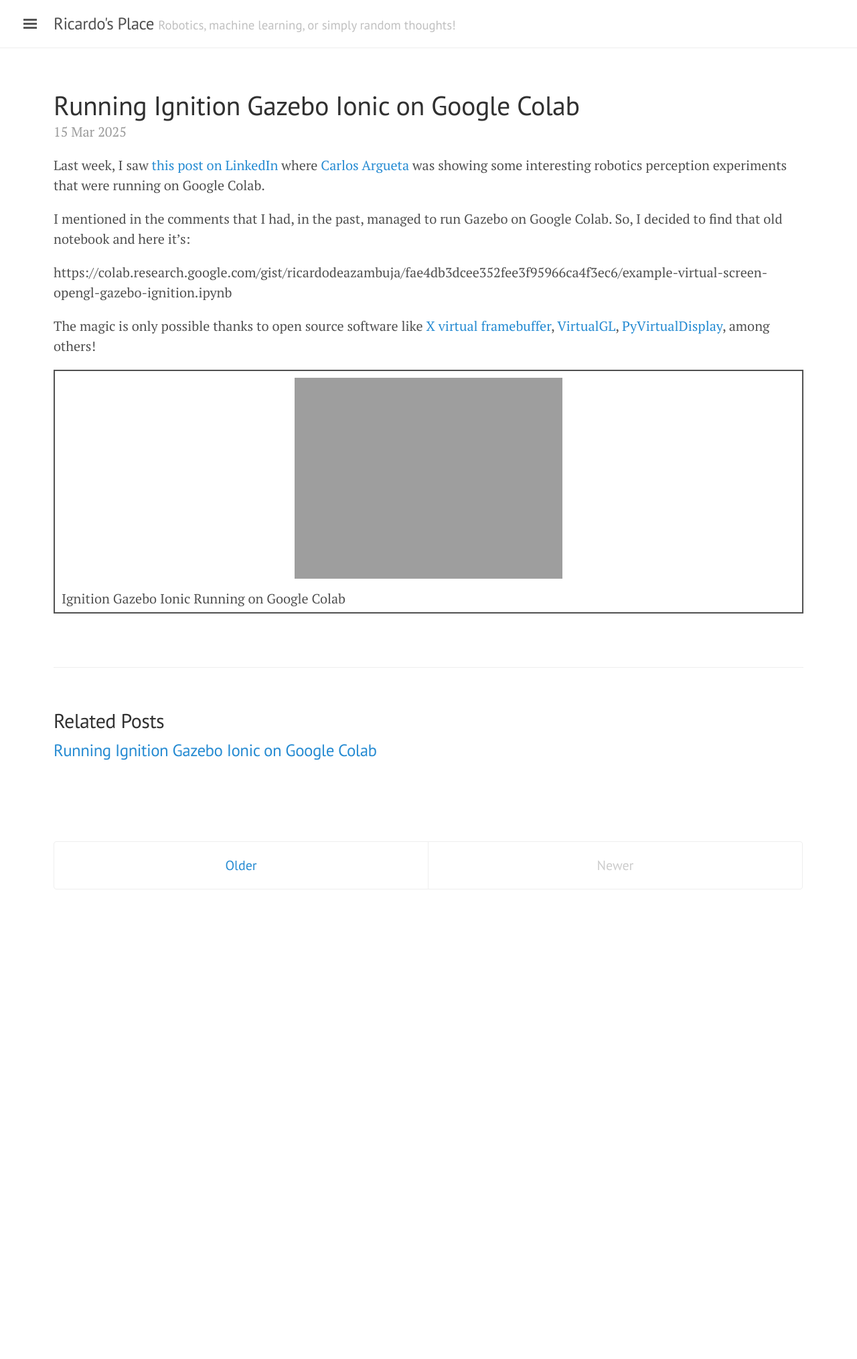
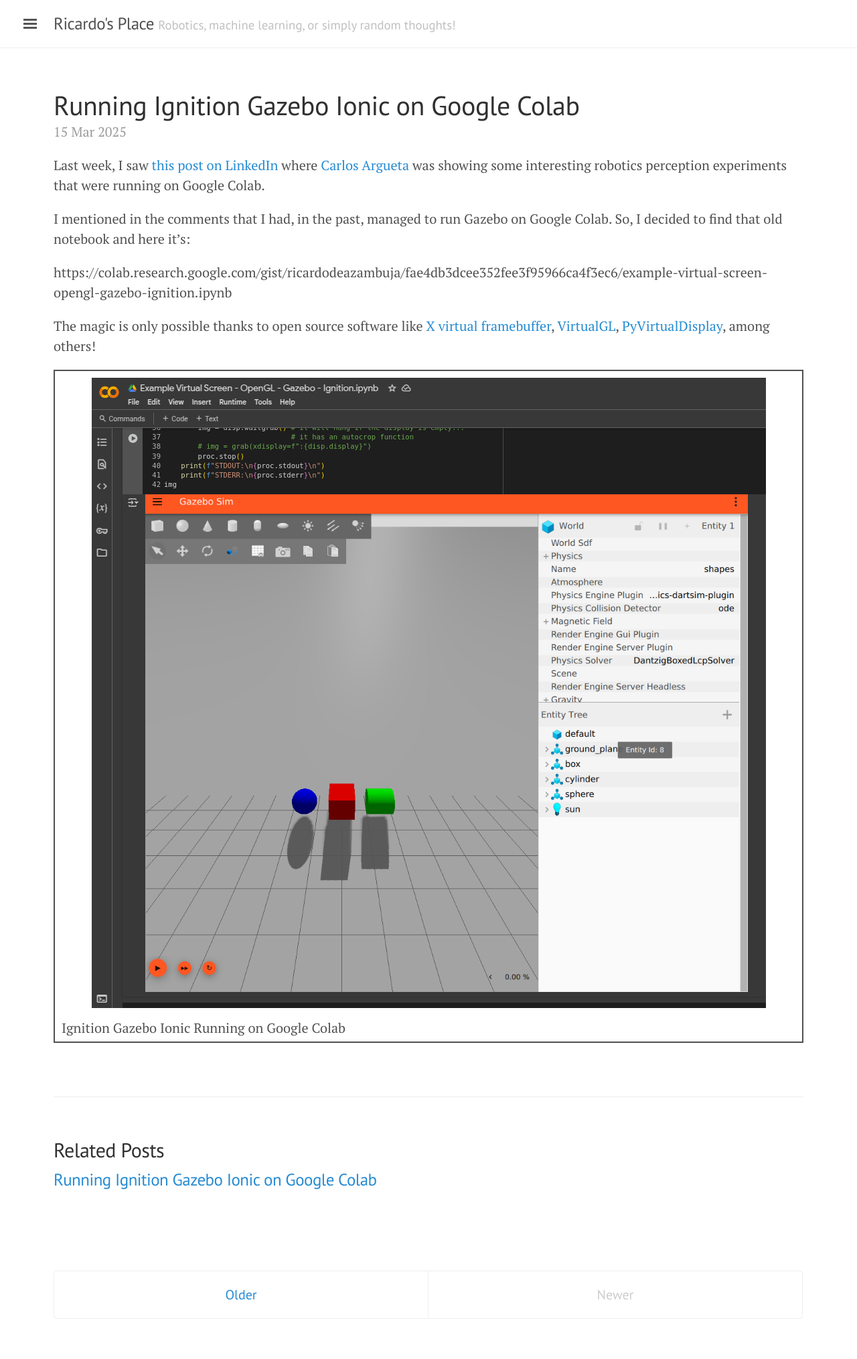
Before and after one commit to ricardodeazambuja/ricardodeazambuja.github.io, a Jekyll site: the page built from _posts/2025-03-15-ignition-gazebo-google-colab.md, in a window 1280 px wide. Shown: the whole page at 67% size. Built offline with Jekyll 4.4.1, drawn with Linux system fonts in a browser that asks for light colours; before the commit the page ends 1388 px from its top, so only the background shows below that.

Commit message:
Fix missing file extension

```diff
--- a/_posts/2025-03-15-ignition-gazebo-google-colab.md
+++ b/_posts/2025-03-15-ignition-gazebo-google-colab.md
@@ -16,6 +16,6 @@
 The magic is only possible thanks to open source software like [X virtual framebuffer](https://github.com/cgoldberg/xvfbwrapper), [VirtualGL](https://virtualgl.org/), [PyVirtualDisplay](https://github.com/ponty/PyVirtualDisplay), among others!
 
 <figure>
-  <img src="{{ site.url }}/public/images/IgnitionGazeboIonicRunningOnGoogleColab?style=centerme" alt="Ignition Gazebo Ionic Running on Google Colab">
+  <img src="{{ site.url }}/public/images/IgnitionGazeboIonicRunningOnGoogleColab.png?style=centerme" alt="Ignition Gazebo Ionic Running on Google Colab">
   <figcaption>Ignition Gazebo Ionic Running on Google Colab</figcaption>
 </figure>
```
